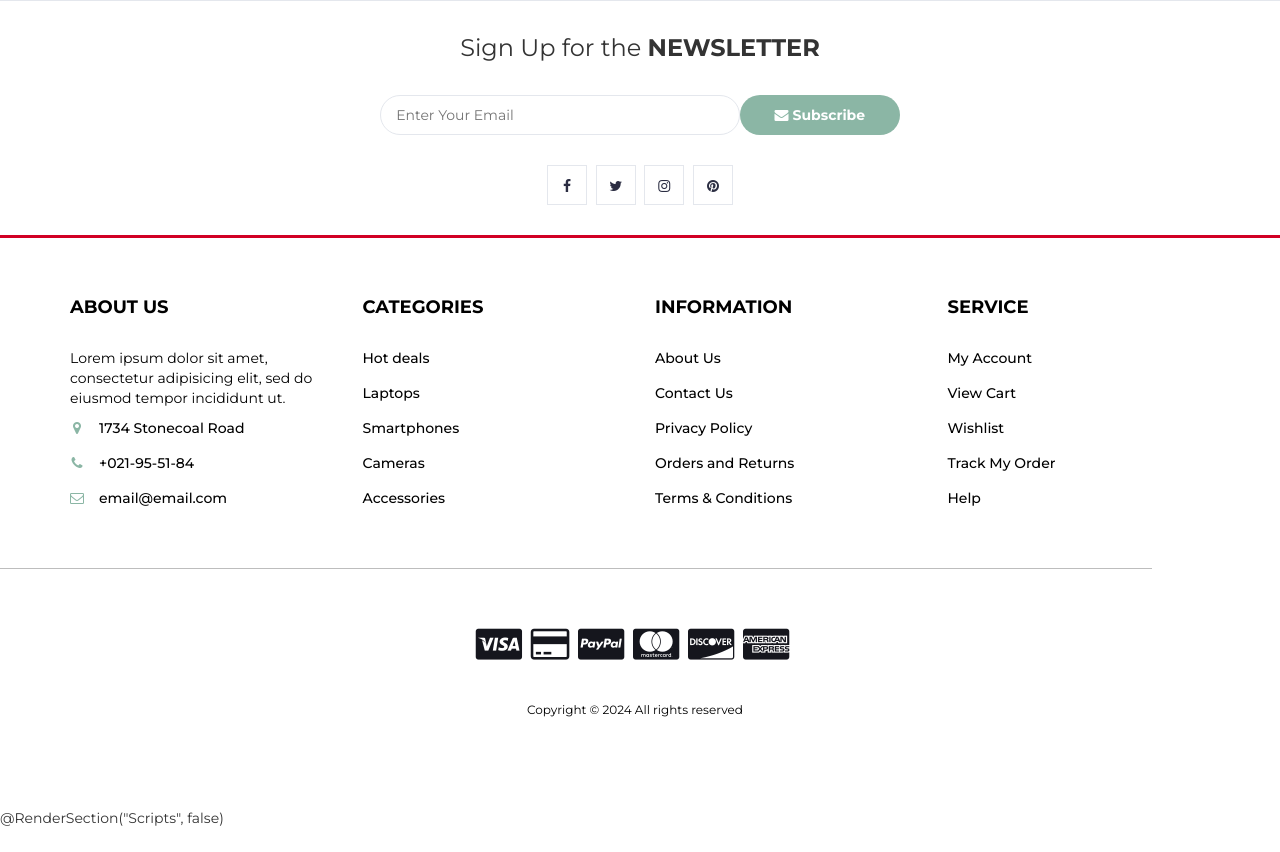
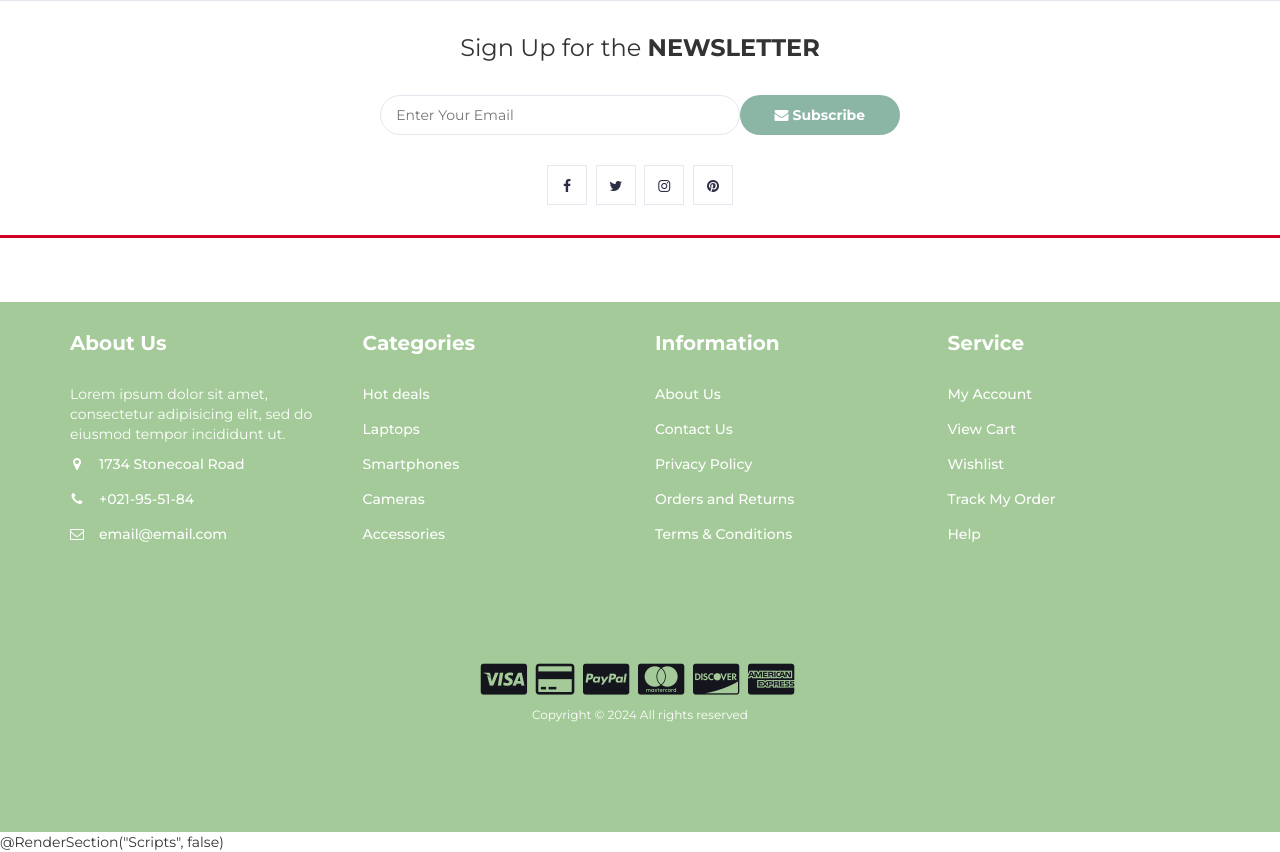
Before and after one commit to Simon-46P/digital-helplist, a PHP site: page /index.html in a window 1280 px wide. Shown: the part 513-1365 px from the top of the page. Before the commit the page ends 1339 px from the top, so only its background shows below. Run offline with PHP 8.4, Linux system fonts and the light colour scheme; some libraries are stand-ins or nearby versions.

Commit message:
new footer, underline effect added

```diff
--- a/css/style.css
+++ b/css/style.css
@@ -2055,18 +2055,14 @@ textarea.input {
 ===========================================================*/
 
 #footer {
-  background: white;
-  color: black;
-}
-
-.footer {
-  margin: 30px 0px;
+  background: #a3ca98;
+  color: white;
+  margin-top: 64px;
 }
 
 .footer .footer-title {
-  color: black;
-  text-transform: uppercase;
-  font-size: 18px;
+  color: white;
+  font-size: 20px;
   margin: 0px 0px 30px;
 }
 
@@ -2075,25 +2071,49 @@ textarea.input {
 }
 
 .footer-links li a {
-  color: black;
+  color: white;
 }
 
 .footer-links li i {
   margin-right: 15px;
-  color: #8bb6a5;
+  color: white;
   width: 14px;
   text-align: center;
 }
 
-.footer-links li a:hover {
-  color: #8bb6a5;
+.underline-effect a {
+  padding: 10px 0;
+  position: relative;
+}
+
+.underline-effect a:before {
+  position: absolute;
+  top: 0;
+  left: 0;
+  overflow: hidden;
+  color: transparent;
+  padding: 6px 0;
+  max-width: 0%;
+  border-bottom: 2px solid white;
+  content: attr(data-hover);
+  white-space: nowrap;
+  -webkit-transition: max-width 0.25s;
+  -moz-transition: max-width 0.25s;
+  transition: max-width 0.25s;
+}
+
+.underline-effect a:hover:before,
+.underline-effect a:focus:before {
+  max-width: 100%;
 }
 
 .copyright {
-  margin-top: 30px;
-  display: block;
+  width: 100%;
+  padding: 0 130px;
+  height: 46px;
+  display: flex;
+  justify-content: center;
   font-size: 12px;
-  padding-bottom: 40px;
 }
 
 .footer-payments li {
@@ -2258,15 +2278,22 @@ textarea.input {
 }
 
 #bottom-footer {
-  border-top: 1px solid rgb(189, 189, 189);
-  padding: 50px;
-  width: 90%;
+  display: flex;
+  flex-direction: row;
+  justify-content: center;
+  width: 100%;
+  padding: 80px 130px;
+  gap: 64px;
+}
+.footer-info {
   display: flex;
   flex-direction: column;
-  align-items: center;
+  font-size: 16px;
 }
 .footer-logo {
-  margin-bottom: 30px;
+  font-size: 32px;
+  color: White;
+  margin-bottom: 18px;
 }
 .navbar-top {
   position: sticky;
@@ -2412,6 +2439,10 @@ textarea.input {
   justify-content: space-around;
   background-color: white;
   height: 56px;
+  margin-bottom: 64px;
+}
+.fa-linkedin {
+  font-size: 32px;
 }
 
 .radio-container {
@@ -2420,7 +2451,12 @@ textarea.input {
   gap: 48px;
   margin-bottom: 16px;
 }
-
+.logo-text-link a {
+  margin-top: 72px;
+  display: flex;
+  align-items: center;
+  gap: 8px;
+}
 .radio-input {
   display: flex;
   align-items: center;
```
Also changed, not shown: layout.php (+46 -79 lines).
